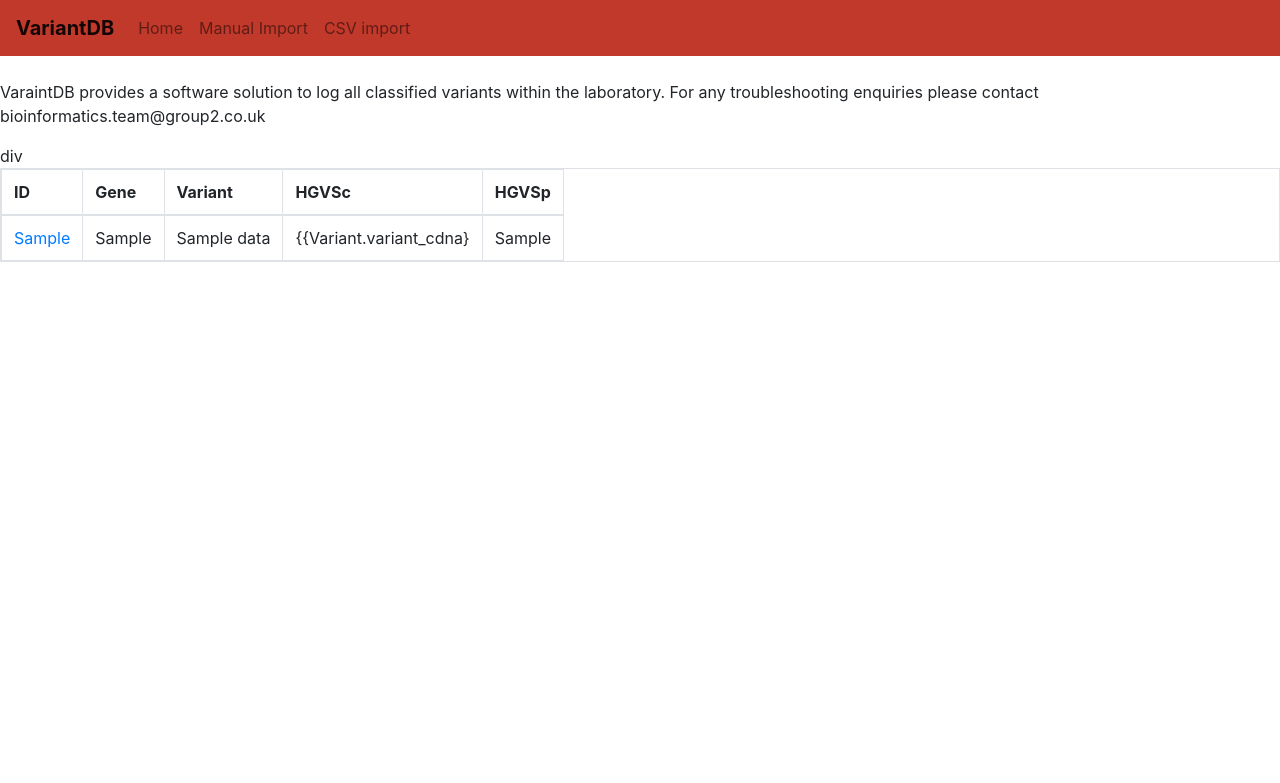
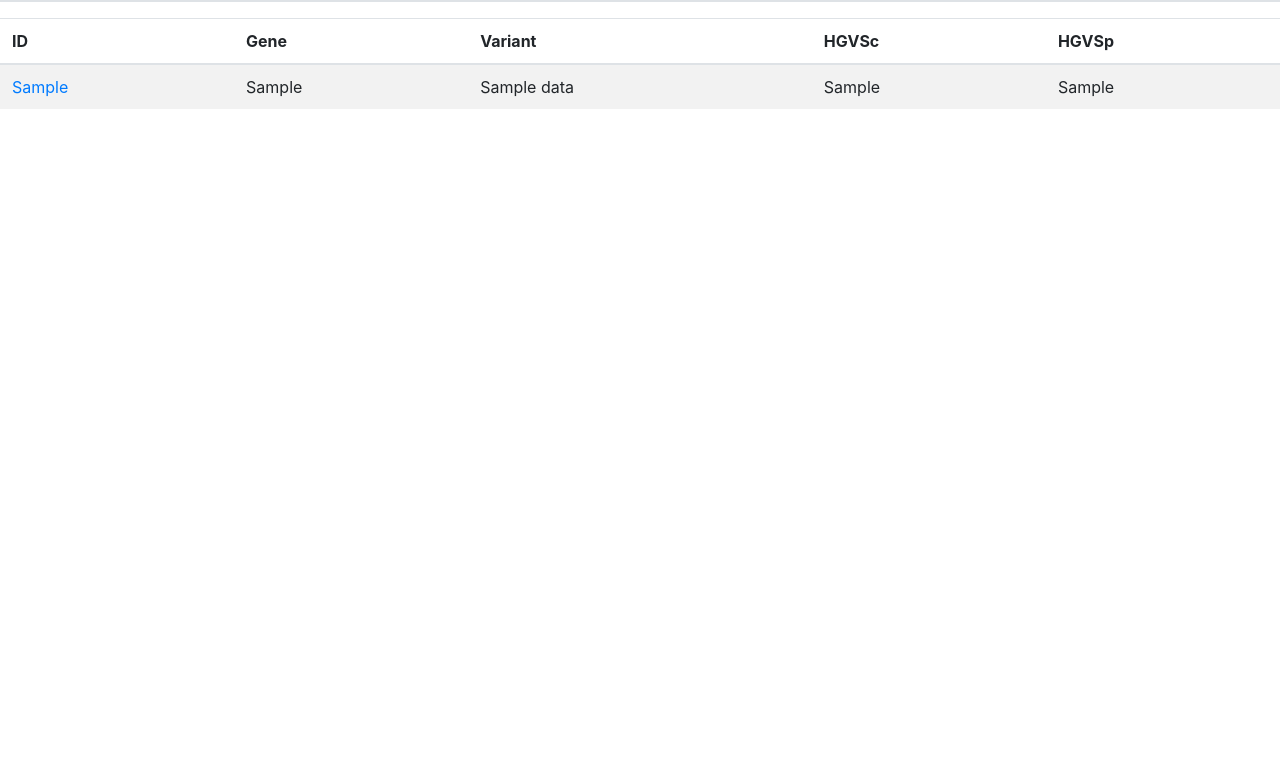
Before and after one commit to seikom/BIOL60860_IT, a Django app: page / in a window 1280 px wide. Shown: the top 783 px of the page. Run offline with Django 3.2, Linux system fonts and the light colour scheme; tables that the repository leaves empty hold one stand-in row (values such as "Sample post"); some libraries are stand-ins or nearby versions.

Commit message:
tidied code for homepage to not have the navigation bar

```diff
--- a/VariantDatabase/DB/templates/DB/homepage.html
+++ b/VariantDatabase/DB/templates/DB/homepage.html
@@ -18,40 +18,12 @@
     	<script type="text/javascript" src="{% static "DataTables/Bootstrap-4-4.1.1/js/bootstrap.min.js" %}"></script>
 
         	</div>
-    	<!-- Navbar -->
-    	<nav class="navbar navbar-expand-lg navbar-light" style="background-color: #c0392b;">
-      	<a class="navbar-brand" href="#"><b>VariantDB</b></a>
-      	<button class="navbar-toggler" type="button" data-toggle="collapse" data-target="#navbarText" aria-controls="navbarText" aria-expanded="false" aria-label="Toggle navigation">
-        <span class="navbar-toggler-icon"></span>
-      	</button>
-     	 <div class="collapse navbar-collapse" id="navbarText">
-        	<ul class="navbar-nav mr-auto">
-          	<li class="nav-item">
-            <a class="nav-link" href="{% url 'Homepage' %}">Home</a>
-          	</li>
-          	<li class="nav-item">
-            <a class="nav-link" href="{% url 'Bulkinputpage' %}"> Manual Import</a>
-          	</li>
-          	<li class="nav-item">
-            <a class="nav-link" href="{% url 'Datainputpage' %}">CSV import</a>
-          	</li>
-        	</ul>
-     	 </div>
-    	</nav>
-   		 <br>
 
-          <div>
-     		<p> VaraintDB provides a software solution to log all classified variants within the laboratory.
-
-        	For any troubleshooting enquiries please contact bioinformatics.team@group2.co.uk
-
-        	</p>
-      	</div>
 		<table id="summary_table" class="table table-hover table-bordered table-responsive">
 		<div>
 
-		</div>div
-
+		</div>
+    <table class="table table-striped">
 		<thead>
 		    <tr>
 		      <th>ID</th>
@@ -68,7 +40,7 @@
             	<td><a href="{% url 'Variantpage' %}">{{ Variant.gene | truncatechars:20 }}</td>
                 <td>{{Variant.gene}}</td>
                <td>{{Variant.variant_genome}}</td>
-               <td>{{Variant.variant_cdna}</td>
+               <td>{{Variant.variant_cdna}}</td>
                <td>{{Variant.variant_protein}}</td>
             </tr>
         {% endfor %}
```
